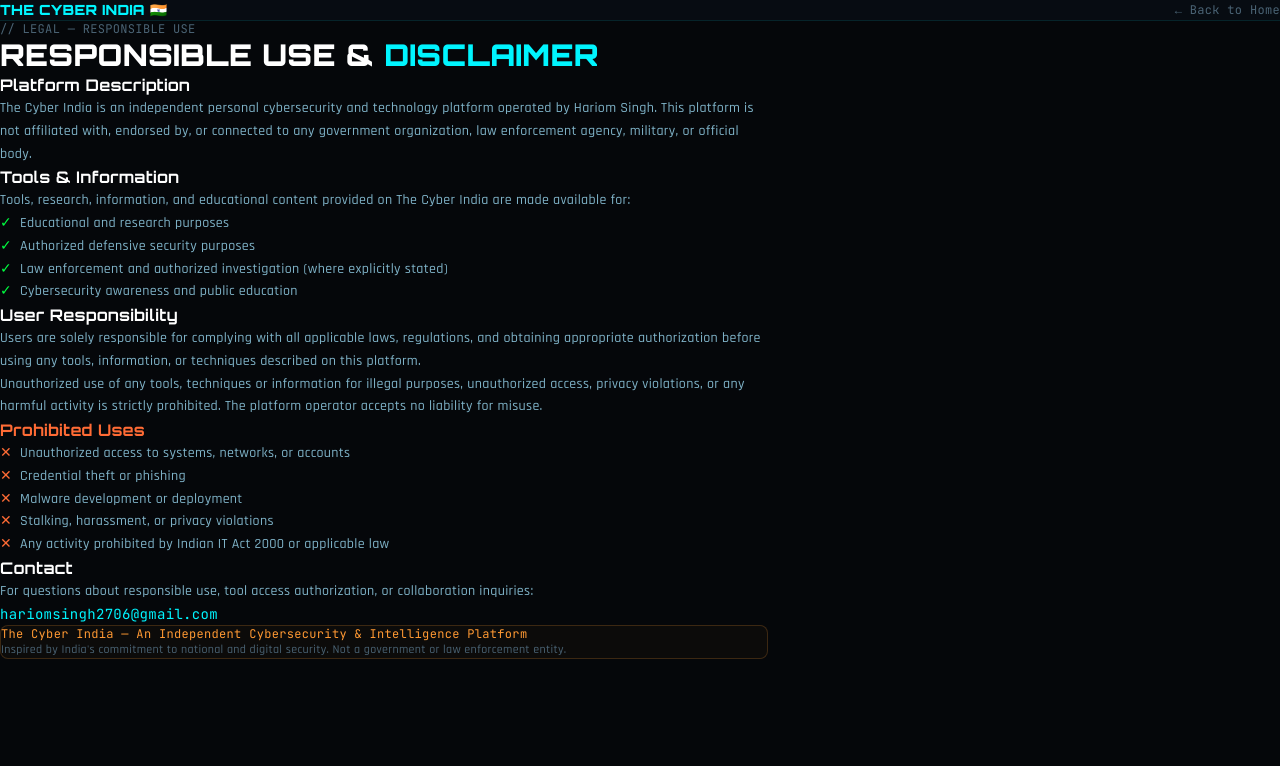
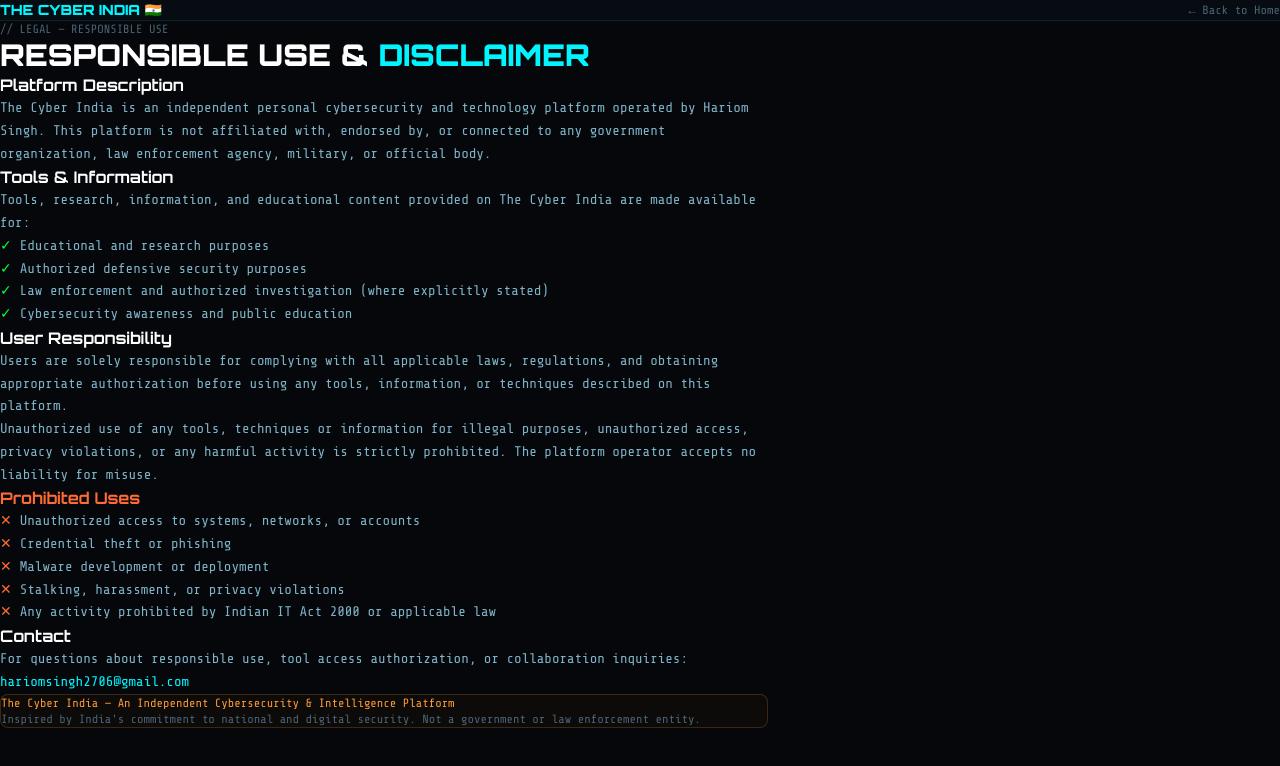
Before and after one commit to CyberkingHariom/CyberkingHariom.github.io, a Next.js app: page /disclaimer in a window 1280 px wide. Shown: the top 766 px of the page. Built offline with nearby package versions, Linux system fonts and the light colour scheme.

Commit message:
epic redesign: matrix+glitch+HUD+capabilities — app/globals.css

```diff
--- a/app/globals.css
+++ b/app/globals.css
@@ -1,272 +1,143 @@
-@import url('https://fonts.googleapis.com/css2?family=Orbitron:wght@400;500;600;700;800;900&family=Rajdhani:wght@500;600;700&family=Space+Grotesk:wght@400;500;600;700&family=JetBrains+Mono:wght@400;500;600;700&display=swap');
+@import url('https://fonts.googleapis.com/css2?family=Orbitron:wght@400;500;600;700;800;900&family=Rajdhani:wght@500;600;700&family=Share+Tech+Mono&family=JetBrains+Mono:wght@400;500;600;700&display=swap');
 @import "tailwindcss";
 
 :root {
-  --bg-primary: #030609;
-  --bg-secondary: #070C12;
-  --bg-tertiary: #0B131C;
-  --cyber-cyan: #00F5FF;
-  --cyber-cyan-glow: rgba(0, 245, 255, 0.4);
-  --electric-green: #00FF41;
-  --neon-green-glow: rgba(0, 255, 65, 0.4);
-  --dracula-red: #FF003C;
-  --dracula-red-glow: rgba(255, 0, 60, 0.45);
-  --indian-saffron: #FF9933;
-  --indian-saffron-glow: rgba(255, 153, 51, 0.4);
-  --army-olive: #1A281A;
-  --army-gold: #D4AF37;
-  --text-primary: #F0F6FC;
-  --text-secondary: #8B949E;
-  --text-muted: #484F58;
-  --border-tactical: rgba(0, 245, 255, 0.2);
-  --border-alert: rgba(255, 0, 60, 0.35);
-  --border-defend: rgba(0, 255, 65, 0.35);
+  --bg: #000508;
+  --cyan: #00F5FF;
+  --green: #00FF41;
+  --red: #FF003C;
+  --saffron: #FF9933;
+  --dim: rgba(0,245,255,0.06);
+  --border: rgba(0,245,255,0.15);
 }
 
-* {
-  box-sizing: border-box;
-  margin: 0;
-  padding: 0;
-  -webkit-tap-highlight-color: transparent;
+* { box-sizing: border-box; margin: 0; padding: 0; }
+html { scroll-behavior: smooth; overflow-x: hidden; }
+body {
+  background: var(--bg);
+  color: #E8F4F8;
+  font-family: 'Share Tech Mono', monospace;
+  overflow-x: hidden;
 }
 
-html {
-  scroll-behavior: smooth;
-  overflow-x: hidden;
-  max-width: 100vw;
+/* Scrollbar */
+::-webkit-scrollbar { width: 3px; }
+::-webkit-scrollbar-track { background: #000; }
+::-webkit-scrollbar-thumb { background: linear-gradient(180deg, #FF003C, #00F5FF, #00FF41); }
+
+/* MATRIX CANVAS */
+#matrix-canvas {
+  position: fixed; top: 0; left: 0;
+  width: 100vw; height: 100vh;
+  z-index: 0; pointer-events: none;
+  opacity: 0.045;
 }
 
-body {
-  background-color: var(--bg-primary);
-  color: var(--text-primary);
-  font-family: 'Rajdhani', 'Space Grotesk', sans-serif;
-  overflow-x: hidden;
-  max-width: 100vw;
+/* SCANLINE */
+.scanline {
+  position: fixed; top: 0; left: 0; right: 0; bottom: 0;
+  z-index: 1; pointer-events: none;
+  background: repeating-linear-gradient(0deg, transparent, transparent 2px, rgba(0,0,0,0.03) 2px, rgba(0,0,0,0.03) 4px);
+  animation: scanmove 8s linear infinite;
+}
+@keyframes scanmove { 0%{background-position:0 0} 100%{background-position:0 100px} }
+
+/* GLITCH */
+.glitch {
   position: relative;
-  letter-spacing: 0.02em;
+  animation: glitch-skew 4s infinite linear alternate-reverse;
+}
+.glitch::before, .glitch::after {
+  content: attr(data-text);
+  position: absolute; top: 0; left: 0; width: 100%; height: 100%;
+}
+.glitch::before {
+  color: #FF003C; clip: rect(44px,450px,56px,0);
+  animation: glitch-anim 5s infinite linear alternate-reverse;
+}
+.glitch::after {
+  color: #00F5FF; clip: rect(44px,450px,56px,0);
+  animation: glitch-anim2 5s infinite linear alternate-reverse;
+}
+@keyframes glitch-anim {
+  0%{clip:rect(2px,9999px,12px,0);transform:skew(0.4deg)}
+  5%{clip:rect(52px,9999px,74px,0);transform:skew(0.6deg)}
+  10%{clip:rect(22px,9999px,88px,0);transform:skew(0.1deg)}
+  15%{clip:rect(6px,9999px,45px,0);transform:skew(0.4deg)}
+  20%{clip:rect(72px,9999px,100px,0);transform:skew(0.2deg)}
+  100%{clip:rect(30px,9999px,60px,0);transform:skew(0.3deg)}
+}
+@keyframes glitch-anim2 {
+  0%{clip:rect(65px,9999px,100px,0);transform:skew(0.3deg) translateX(-2px)}
+  5%{clip:rect(20px,9999px,40px,0);transform:skew(0.5deg) translateX(2px)}
+  100%{clip:rect(10px,9999px,30px,0);transform:skew(0.2deg)}
+}
+@keyframes glitch-skew {
+  0%{transform:skew(0deg)}50%{transform:skew(0.3deg)}100%{transform:skew(0deg)}
 }
 
-/* Custom cursor only on desktop devices with mouse pointer */
-@media (pointer: fine) and (min-width: 1024px) {
-  body {
-    cursor: none;
-  }
+/* TYPEWRITER CURSOR */
+@keyframes blink { 0%,100%{opacity:1} 50%{opacity:0} }
+@keyframes pulse-dot { 0%,100%{box-shadow:0 0 4px #00F5FF} 50%{box-shadow:0 0 14px #00F5FF, 0 0 28px rgba(0,245,255,0.4)} }
+@keyframes scan-bar {
+  0%{top:-10%} 100%{top:110%}
+}
+@keyframes fade-in-up {
+  0%{opacity:0;transform:translateY(20px)} 100%{opacity:1;transform:translateY(0)}
+}
+@keyframes flicker {
+  0%,95%{opacity:1} 96%{opacity:0.4} 97%{opacity:1} 98%{opacity:0.6} 100%{opacity:1}
+}
+@keyframes hud-appear {
+  0%{opacity:0;transform:scaleX(0)} 100%{opacity:1;transform:scaleX(1)}
+}
+@keyframes bar-fill { 0%{width:0%} 100%{width:var(--fill)} }
+@keyframes orbit { 0%{transform:rotate(0deg) translateX(60px) rotate(0deg)} 100%{transform:rotate(360deg) translateX(60px) rotate(-360deg)} }
+@keyframes counter { 0%{opacity:0} 100%{opacity:1} }
+
+.font-orbitron { font-family: 'Orbitron', monospace; }
+.font-mono { font-family: 'Share Tech Mono', monospace; }
+.font-jet { font-family: 'JetBrains Mono', monospace; }
+
+/* HUD CORNER BRACKETS */
+.hud-box {
+  position: relative;
+  border: 1px solid rgba(0,245,255,0.12);
+}
+.hud-box::before, .hud-box::after {
+  content: '';
+  position: absolute;
+  width: 12px; height: 12px;
+  border-color: #00F5FF;
+  border-style: solid;
+}
+.hud-box::before { top: -1px; left: -1px; border-width: 2px 0 0 2px; }
+.hud-box::after  { bottom: -1px; right: -1px; border-width: 0 2px 2px 0; }
+
+/* CYBER LINE */
+.cyber-line {
+  height: 1px;
+  background: linear-gradient(90deg, transparent, rgba(0,245,255,0.4), rgba(0,255,65,0.2), transparent);
 }
 
-/* Custom Scrollbar */
-::-webkit-scrollbar {
-  width: 5px;
+/* SIGNAL BAR */
+.signal-bar-fill {
+  height: 100%;
+  width: var(--fill);
+  background: linear-gradient(90deg, rgba(0,245,255,0.3), #00F5FF);
+  animation: bar-fill 1.5s ease forwards;
+  position: relative;
+  overflow: hidden;
 }
-::-webkit-scrollbar-track {
-  background: #030609;
+.signal-bar-fill::after {
+  content: '';
+  position: absolute; top: 0; right: 0; bottom: 0; width: 20px;
+  background: linear-gradient(90deg, transparent, rgba(255,255,255,0.3));
+  animation: shimmer 2s infinite;
 }
-::-webkit-scrollbar-thumb {
-  background: linear-gradient(180deg, #FF003C, #00F5FF, #00FF41);
-  border-radius: 2px;
+@keyframes shimmer { 0%{opacity:0} 50%{opacity:1} 100%{opacity:0} }
+
+/* STATUS DOT */
+.status-active {
+  animation: pulse-dot 2s ease-in-out infinite;
 }
-
-/* Desktop Custom Cursor */
-.cursor-dot {
-  width: 6px;
-  height: 6px;
-  background: var(--cyber-cyan);
-  border-radius: 50%;
-  position: fixed;
-  pointer-events: none;
-  z-index: 99999;
-  transform: translate(-50%, -50%);
-  box-shadow: 0 0 10px #00F5FF, 0 0 20px #00F5FF;
-}
-
-.cursor-ring {
-  width: 34px;
-  height: 34px;
-  border: 1px solid rgba(0, 245, 255, 0.6);
-  border-radius: 50%;
-  position: fixed;
-  pointer-events: none;
-  z-index: 99998;
-  transform: translate(-50%, -50%);
-  transition: width 0.2s ease, height 0.2s ease, border-color 0.2s ease;
-}
-
-.cursor-ring.hovering {
-  width: 52px;
-  height: 52px;
-  border-color: #00FF41;
-  background: rgba(0, 255, 65, 0.08);
-  box-shadow: 0 0 15px rgba(0, 255, 65, 0.3);
-}
-
-/* Typography Utility Classes */
-.font-orbitron { font-family: 'Orbitron', monospace; }
-.font-rajdhani { font-family: 'Rajdhani', sans-serif; }
-.font-space { font-family: 'Space Grotesk', sans-serif; }
-.font-mono { font-family: 'JetBrains Mono', monospace; }
-
-/* Dracula Cyber Glow & Floating Flares */
-.dracula-flare-red {
-  position: absolute;
-  border-radius: 50%;
-  background: radial-gradient(circle, rgba(255, 0, 60, 0.16) 0%, rgba(255, 0, 60, 0) 70%);
-  filter: blur(60px);
-  pointer-events: none;
-  z-index: 0;
-  animation: flare-float 12s ease-in-out infinite alternate;
-}
-
-.dracula-flare-green {
-  position: absolute;
-  border-radius: 50%;
-  background: radial-gradient(circle, rgba(0, 255, 65, 0.14) 0%, rgba(0, 255, 65, 0) 70%);
-  filter: blur(60px);
-  pointer-events: none;
-  z-index: 0;
-  animation: flare-float-rev 15s ease-in-out infinite alternate;
-}
-
-@keyframes flare-float {
-  0% { transform: translate(0, 0) scale(1); }
-  50% { transform: translate(50px, -40px) scale(1.15); }
-  100% { transform: translate(-30px, 30px) scale(0.9); }
-}
-
-@keyframes flare-float-rev {
-  0% { transform: translate(0, 0) scale(1); }
-  50% { transform: translate(-60px, 50px) scale(1.1); }
-  100% { transform: translate(40px, -30px) scale(0.95); }
-}
-
-/* Tactical Indian Defense HUD Elements */
-.tactical-border {
-  position: relative;
-  background: rgba(7, 12, 18, 0.75);
-  border: 1px solid rgba(0, 245, 255, 0.18);
-  backdrop-filter: blur(14px);
-  transition: all 0.3s cubic-bezier(0.16, 1, 0.3, 1);
-}
-
-.tactical-border::before,
-.tactical-border::after {
-  content: '';
-  position: absolute;
-  width: 8px;
-  height: 8px;
-  pointer-events: none;
-}
-
-.tactical-border::before {
-  top: -1px;
-  left: -1px;
-  border-top: 2px solid #00F5FF;
-  border-left: 2px solid #00F5FF;
-}
-
-.tactical-border::after {
-  bottom: -1px;
-  right: -1px;
-  border-bottom: 2px solid #FF9933;
-  border-right: 2px solid #FF9933;
-}
-
-.tactical-border:hover {
-  border-color: rgba(0, 245, 255, 0.45);
-  box-shadow: 0 0 25px rgba(0, 245, 255, 0.12), inset 0 0 15px rgba(0, 245, 255, 0.03);
-}
-
-/* Glass Card */
-.glass-card {
-  background: rgba(10, 16, 24, 0.65);
-  backdrop-filter: blur(14px);
-  border: 1px solid rgba(0, 245, 255, 0.15);
-  transition: all 0.3s ease;
-}
-.glass-card:hover {
-  border-color: rgba(0, 245, 255, 0.4);
-  box-shadow: 0 10px 30px rgba(0, 245, 255, 0.1);
-}
-
-/* Scan line */
-@keyframes scanline {
-  0% { transform: translateY(-100%); }
-  100% { transform: translateY(100vh); }
-}
-
-.scanline {
-  position: fixed;
-  top: 0;
-  left: 0;
-  right: 0;
-  height: 2px;
-  background: linear-gradient(to right, transparent, rgba(0, 245, 255, 0.25), rgba(255, 0, 60, 0.2), transparent);
-  animation: scanline 7s linear infinite;
-  pointer-events: none;
-  z-index: 99;
-}
-
-/* Cyber Tactical Grid */
-.cyber-grid {
-  background-image:
-    linear-gradient(rgba(0, 245, 255, 0.04) 1px, transparent 1px),
-    linear-gradient(90deg, rgba(0, 245, 255, 0.04) 1px, transparent 1px);
-  background-size: 40px 40px;
-}
-
-/* Army Camo Grid Accent */
-.army-grid {
-  background-image:
-    radial-gradient(rgba(0, 255, 65, 0.08) 1px, transparent 1px),
-    radial-gradient(rgba(255, 153, 51, 0.05) 1px, transparent 1px);
-  background-size: 30px 30px;
-  background-position: 0 0, 15px 15px;
-}
-
-/* Glow Text */
-.text-glow-cyan {
-  text-shadow: 0 0 15px rgba(0, 245, 255, 0.6), 0 0 30px rgba(0, 245, 255, 0.3);
-}
-
-.text-glow-red {
-  text-shadow: 0 0 15px rgba(255, 0, 60, 0.7), 0 0 35px rgba(255, 0, 60, 0.35);
-}
-
-.text-glow-green {
-  text-shadow: 0 0 15px rgba(0, 255, 65, 0.7), 0 0 35px rgba(0, 255, 65, 0.35);
-}
-
-.text-glow-saffron {
-  text-shadow: 0 0 15px rgba(255, 153, 51, 0.7), 0 0 35px rgba(255, 153, 51, 0.35);
-}
-
-/* Status Pulsing */
-@keyframes status-pulse {
-  0%, 100% { opacity: 1; transform: scale(1); }
-  50% { opacity: 0.5; transform: scale(0.85); }
-}
-.status-active {
-  animation: status-pulse 1.8s infinite;
-}
-
-/* Radar Sweep */
-@keyframes radar-sweep {
-  from { transform: rotate(0deg); }
-  to { transform: rotate(360deg); }
-}
-
-/* Cyber Line */
-.cyber-line {
-  height: 1px;
-  background: linear-gradient(90deg, transparent, rgba(0, 245, 255, 0.5), rgba(0, 255, 65, 0.5), transparent);
-}
-
-.cyber-line-red {
-  height: 1px;
-  background: linear-gradient(90deg, transparent, rgba(255, 0, 60, 0.6), rgba(255, 153, 51, 0.6), transparent);
-}
-
-/* Mobile responsive fixes */
-@media (max-width: 768px) {
-  .cyber-grid {
-    background-size: 25px 25px;
-  }
-}
```
